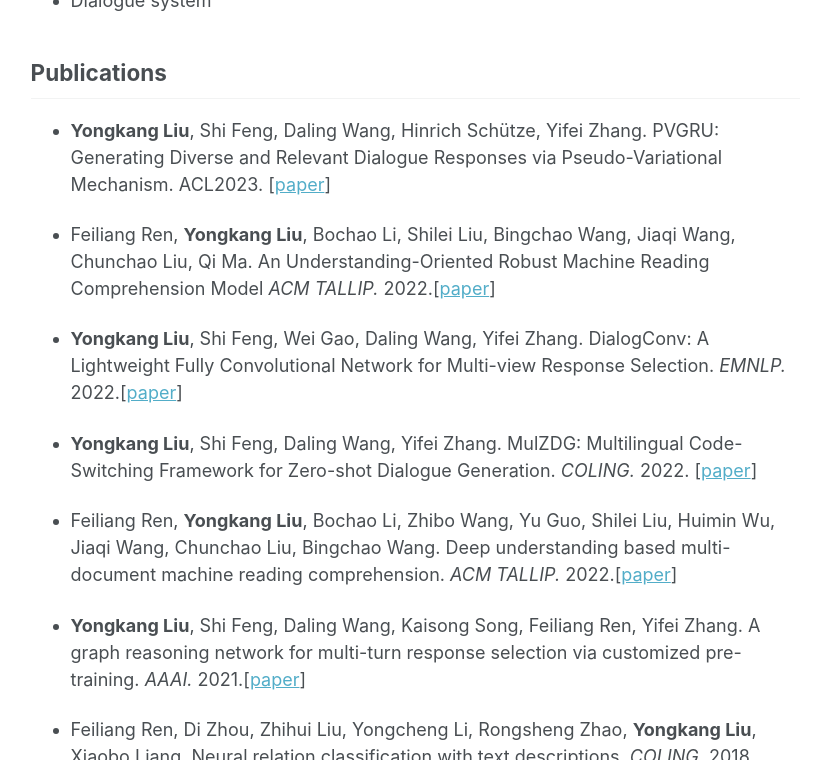
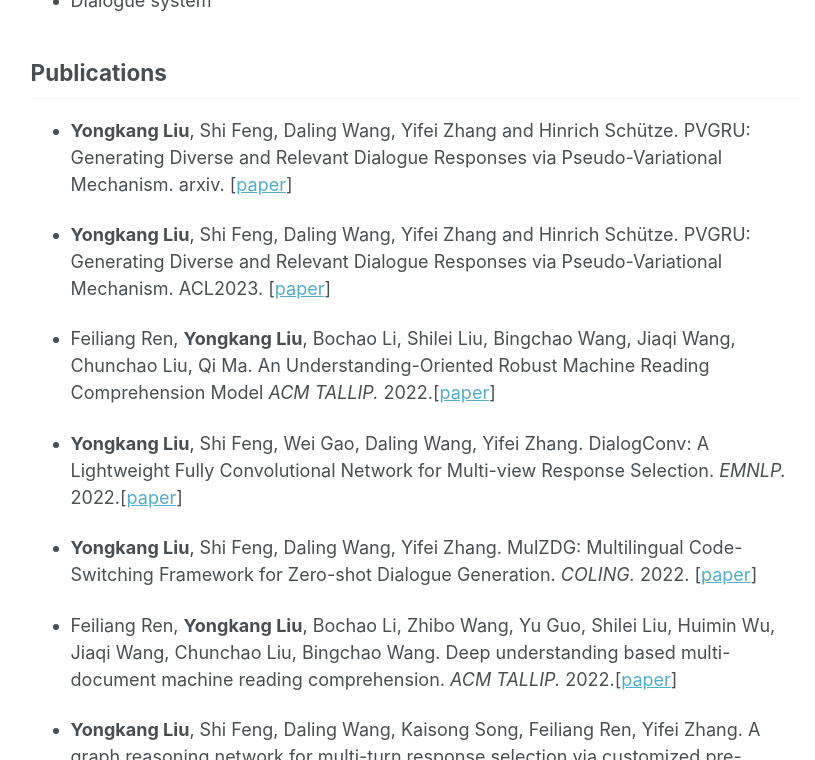
Before and after one commit to Misoknisky/Misoknisky.github.io, a Jekyll site: the page built from _pages/about.md, in a window 1280 px wide and 900 px high, scrolled down 352 px, cut to the strip 140-900 px from the top of the window. Shown: the whole strip, without its empty margins (251-1066 px from the left). Built offline with Jekyll 4.4.1, drawn with Linux system fonts in a browser that asks for light colours.

Commit message:
Update about.md

```diff
--- a/_pages/about.md
+++ b/_pages/about.md
@@ -23,7 +23,10 @@
   * Dialogue system
 
 ## Publications
-  * **Yongkang Liu**, Shi Feng, Daling Wang, Hinrich Schütze, Yifei Zhang. PVGRU: Generating Diverse and Relevant Dialogue Responses via Pseudo-Variational Mechanism. ACL2023. [[paper](https://arxiv.org/abs/2212.09086)]
+
+ * **Yongkang Liu**, Shi Feng, Daling Wang, Yifei Zhang and Hinrich Schütze. PVGRU: Generating Diverse and Relevant Dialogue Responses via Pseudo-Variational Mechanism. arxiv. [[paper](https://arxiv.org/pdf/2305.14658.pdf)]
+
+ * **Yongkang Liu**, Shi Feng, Daling Wang, Yifei Zhang and Hinrich Schütze. PVGRU: Generating Diverse and Relevant Dialogue Responses via Pseudo-Variational Mechanism. ACL2023. [[paper](https://arxiv.org/abs/2212.09086)]
 
  * Feiliang Ren, **Yongkang Liu**, Bochao Li, Shilei Liu, Bingchao Wang, Jiaqi Wang, Chunchao Liu, Qi Ma. An Understanding-Oriented Robust Machine Reading Comprehension Model *ACM TALLIP.* 2022.[[paper](https://arxiv.org/abs/2207.00187)]
 
```
